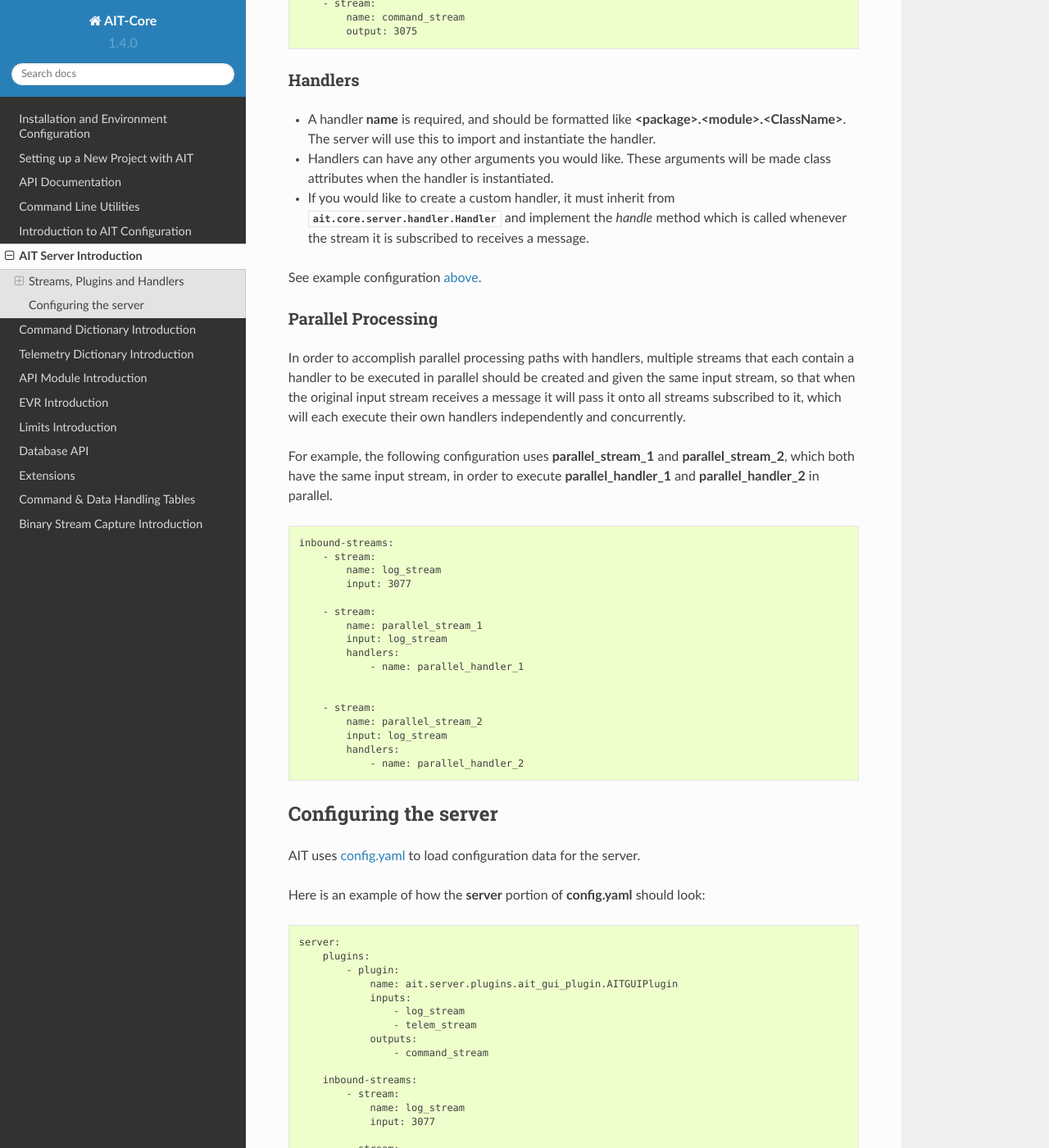
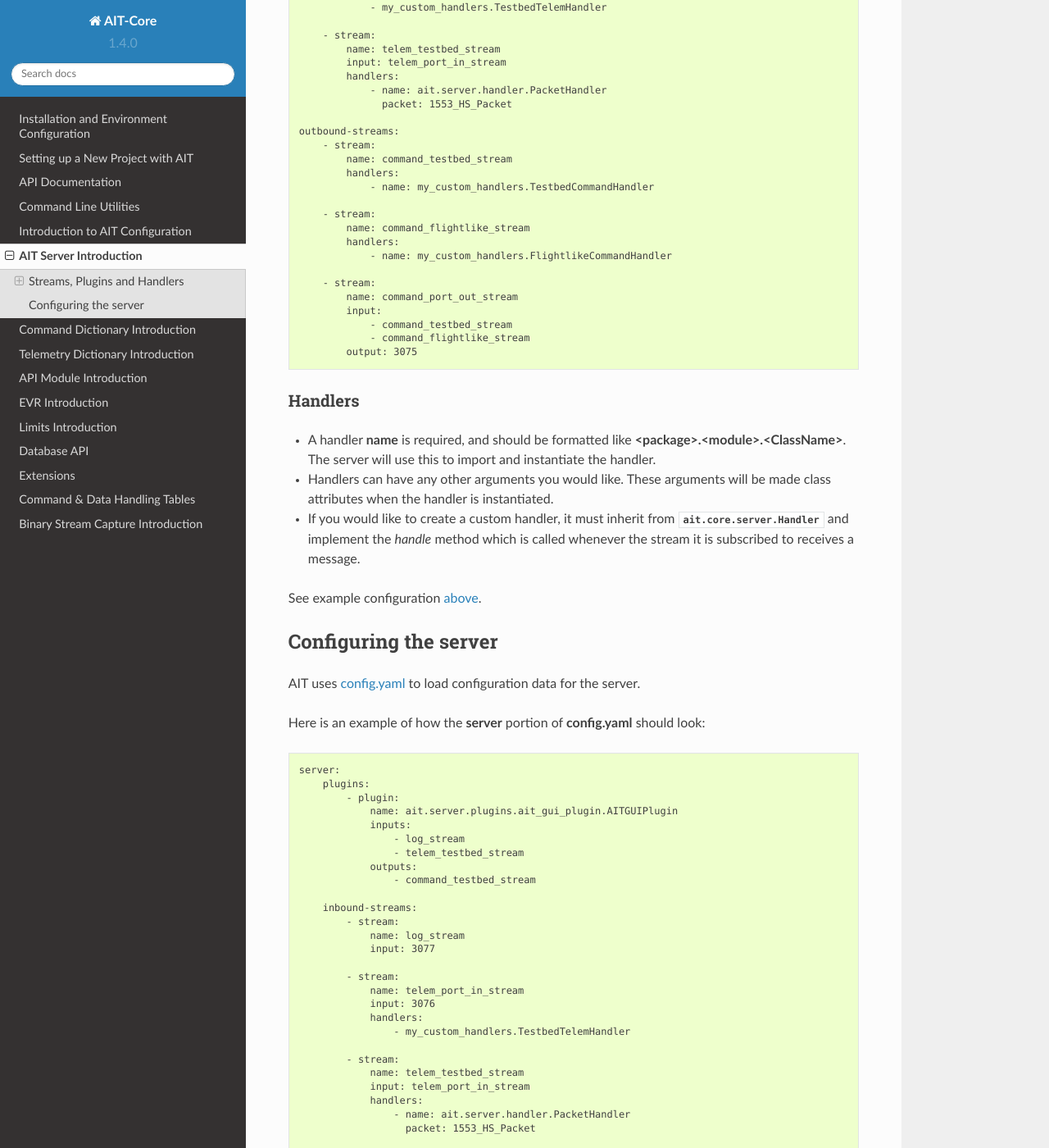
Before and after one commit to NASA-AMMOS/AIT-Core, a Sphinx documentation site: the page built from doc/source/server_architecture.rst, in a window 1280 px wide and 1400 px high, scrolled down 1858 px. Shown: the whole window at 82% size. Built offline with Sphinx 7.4.7 and the Read the Docs theme 2.0.0, drawn with Linux system fonts in a browser that asks for light colours; some of the changed text lies outside the part shown.

Commit message:
Server architecture documentation updates
Update outbound/inbound stream section after multi-input support update.
Change wording and formatting to highlight relevant configuration
attributes. Update the example configuration so more of the described
options are listed.

Drop parallel processing section in favor of explaining the mentioned
features throughout the documentation.

Update example configuration throughout to better display the mentioned
functionality. Specifically, inbound/outbound chaining and multiple inputs.

```diff
--- a/doc/source/server_architecture.rst
+++ b/doc/source/server_architecture.rst
@@ -42,12 +42,14 @@
 
 Streams
 ^^^^^^^
-* Streams must be listed under either **inbound-streams** or **outbound-streams**, and must have a **name**.
-* Inbound streams can have either an integer port or another inbound stream name as their input. Inbound streams must have exactly one **input**.
-* Outbound streams can have plugins or other streams as their input. If a plugin is specifying an outbound stream as its output, than that stream does not need to specify the plugin as its input.
-* Outbound streams also have the option to **output** to an integer port (see :ref:`example config below <Stream_config>`).
-* Streams can have any number of **handlers** that will be executed in sequence.
-* There are several stream types that are instantiated based on the stream's configs. The AIT Server will check if the input or output types of streams are integers, and automatically instantiate the appropriate stream type.
+- Streams must be listed under either **inbound-streams** or **outbound-streams**, and must have a **name**.
+- Inbound streams can have an integer port or inbound streams as their **input**. Inbound streams can have multiple inputs.
+- Outbound streams can have plugins or outbound streams as their **input**. Outbound streams can have multiple inputs.
+
+   - Outbound streams also have the option to **output** to an integer port (see :ref:`example config below <Stream_config>`).
+
+- Streams can have any number of **handlers**. A stream passes each received *packet* through its handlers in order and publishes the result.
+- There are several stream types that are instantiated based on the stream's configs. The AIT Server will check if the input or output types of streams are integers, and automatically instantiate the appropriate stream type.
 
 .. _Stream_config:
 Example configuration:
@@ -60,15 +62,34 @@
             input: 3077
 
         - stream:
-            name: telem_stream
+            name: telem_port_in_stream
             input: 3076
+            handlers:
+                - my_custom_handlers.TestbedTelemHandler
+
+        - stream:
+            name: telem_testbed_stream
+            input: telem_port_in_stream
             handlers:
                 - name: ait.server.handler.PacketHandler
                   packet: 1553_HS_Packet
 
     outbound-streams:
         - stream:
-            name: command_stream
+            name: command_testbed_stream
+            handlers:
+                - name: my_custom_handlers.TestbedCommandHandler
+
+        - stream:
+            name: command_flightlike_stream
+            handlers:
+                - name: my_custom_handlers.FlightlikeCommandHandler
+
+        - stream:
+            name: command_port_out_stream
+            input:
+                - command_testbed_stream
+                - command_flightlike_stream
             output: 3075
 
 
@@ -76,36 +97,9 @@
 ^^^^^^^^
 * A handler **name** is required, and should be formatted like **<package>.<module>.<ClassName>**. The server will use this to import and instantiate the handler.
 * Handlers can have any other arguments you would like. These arguments will be made class attributes when the handler is instantiated.
-* If you would like to create a custom handler, it must inherit from :mod:`ait.core.server.handler.Handler` and implement the `handle` method which is called whenever the stream it is subscribed to receives a message.
+* If you would like to create a custom handler, it must inherit from :mod:`ait.core.server.Handler` and implement the `handle` method which is called whenever the stream it is subscribed to receives a message.
 
 See example configuration :ref:`above <Stream_config>`.
-
-Parallel Processing
-^^^^^^^^^^^^^^^^^^^
-In order to accomplish parallel processing paths with handlers, multiple streams that each contain a handler to be executed in parallel should be created and given the same input stream, so that when the original input stream receives a message it will pass it onto all streams subscribed to it, which will each execute their own handlers independently and concurrently.
-
-For example, the following configuration uses **parallel_stream_1** and **parallel_stream_2**, which both have the same input stream, in order to execute **parallel_handler_1** and **parallel_handler_2** in parallel.
-
-.. code-block:: none
-
-    inbound-streams:
-        - stream:
-            name: log_stream
-            input: 3077
-
-        - stream:
-            name: parallel_stream_1
-            input: log_stream
-            handlers:
-                - name: parallel_handler_1
-
-
-        - stream:
-            name: parallel_stream_2
-            input: log_stream
-            handlers:
-                - name: parallel_handler_2
-
 
 Configuring the server
 ----------------------
@@ -122,9 +116,9 @@
                 name: ait.server.plugins.ait_gui_plugin.AITGUIPlugin
                 inputs:
                     - log_stream
-                    - telem_stream
+                    - telem_testbed_stream
                 outputs:
-                    - command_stream
+                    - command_testbed_stream
 
         inbound-streams:
             - stream:
@@ -132,13 +126,32 @@
                 input: 3077
 
             - stream:
-                name: telem_stream
+                name: telem_port_in_stream
                 input: 3076
+                handlers:
+                    - my_custom_handlers.TestbedTelemHandler
+
+            - stream:
+                name: telem_testbed_stream
+                input: telem_port_in_stream
                 handlers:
                     - name: ait.server.handler.PacketHandler
                       packet: 1553_HS_Packet
 
         outbound-streams:
             - stream:
-                name: command_stream
+                name: command_testbed_stream
+                handlers:
+                    - name: my_custom_handlers.TestbedCommandHandler
+
+            - stream:
+                name: command_flightlike_stream
+                handlers:
+                    - name: my_custom_handlers.FlightlikeCommandHandler
+
+            - stream:
+                name: command_port_out_stream
+                input:
+                    - command_testbed_stream
+                    - command_flightlike_stream
                 output: 3075
```
